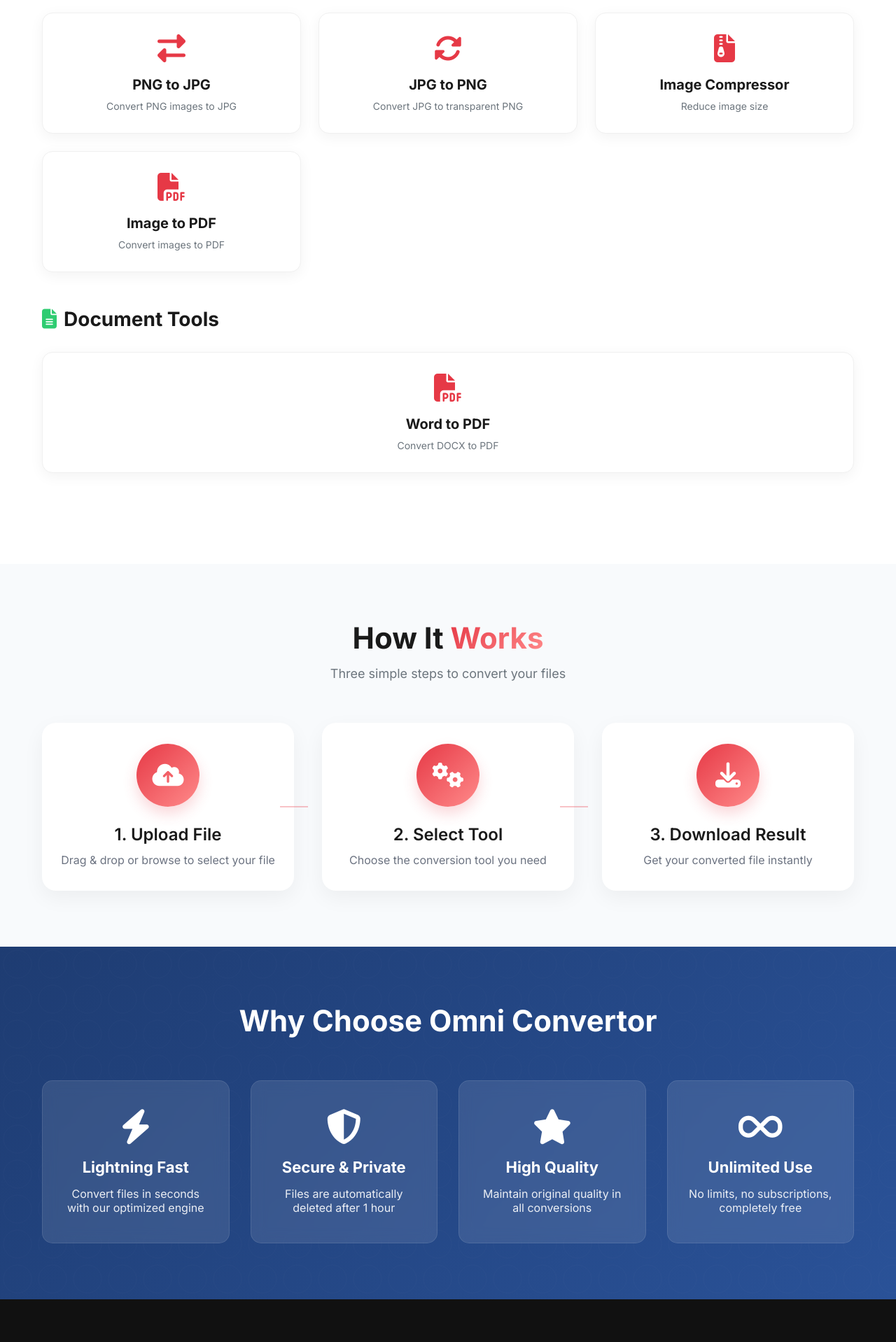
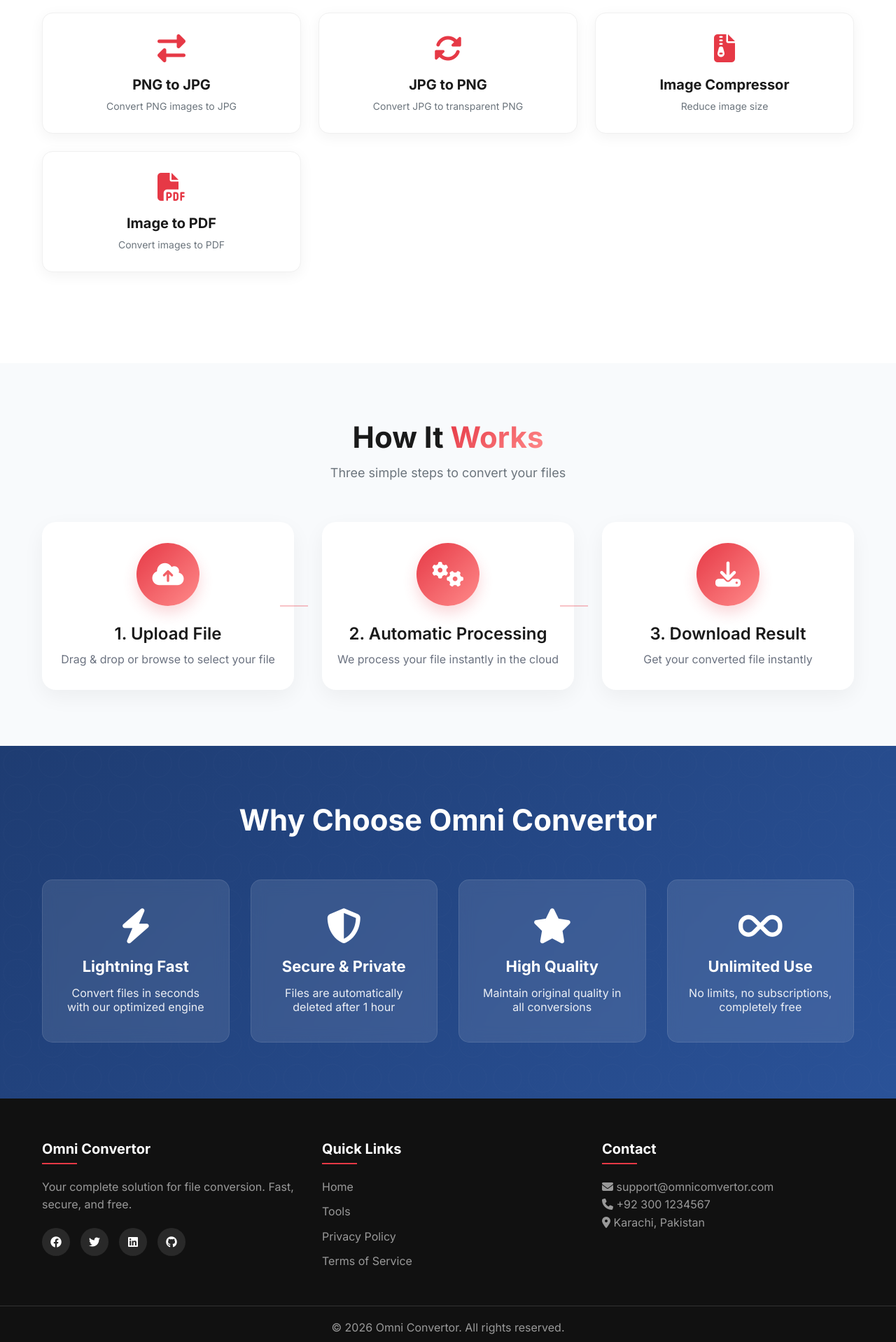
Before and after one commit to MustafaRaheel26/my-pro-converter, a Flask app: page / in a window 1280 px wide. Shown: the part 1360-3278 px from the top of the page at 70% size. Run offline with Flask 3, Linux system fonts and the light colour scheme; some libraries are stand-ins or nearby versions.

Commit message:
Refactor index.html to remove Document Tools
Removed Document Tools section and updated tool count.

```diff
--- a/templates/index.html
+++ b/templates/index.html
@@ -45,7 +45,6 @@
         <a href="#home" class="active">Home</a>
         <a href="#pdf-tools">PDF Tools</a>
         <a href="#image-tools">Image Tools</a>
-        <a href="#document-tools">Document</a>
         <a href="#all-tools">All Tools</a>
         <a href="/terms">Terms</a>
         <a href="/privacy">Privacy</a>
@@ -112,10 +111,10 @@
       <div class="container">
         <div class="section-header">
           <h2>All <span class="gradient-text">Conversion Tools</span></h2>
-          <p>Choose from 8 powerful tools to handle your files</p>
+          <p>Choose from 7 powerful tools to handle your files</p>
         </div>
 
-        <!-- PDF Tools (Split PDF removed) -->
+        <!-- PDF Tools -->
         <div class="tool-category" id="pdf-tools">
           <h3>
             <i class="fas fa-file-pdf" style="color: #e63946"></i> PDF Tools
@@ -168,28 +167,10 @@
           </div>
         </div>
 
-        <!-- Document Tools -->
-        <div class="tool-category" id="document-tools">
-          <h3>
-            <i class="fas fa-file-alt" style="color: #2ecc71"></i> Document
-            Tools
-          </h3>
-          <div class="tools-grid">
-            <div class="tool-card" data-tool="word-to-pdf">
-              <i class="fas fa-file-pdf"></i>
-              <h4>Word to PDF</h4>
-              <p>Convert DOCX to PDF</p>
-            </div>
-          </div>
-        </div>
       </div>
     </section>
 
-    <!-- How It Works, Benefits, Auth Modals, Footer (same as your original, unchanged) -->
-    <!-- ... keep exactly as your current index.html from line ~150 onwards ... -->
-    <!-- To save space I will not duplicate the entire file, but you must copy the rest from your existing index.html -->
-    <!-- However for completeness, here is the rest: -->
-
+    <!-- How It Works -->
     <section class="how-it-works">
       <div class="container">
         <div class="section-header">
@@ -204,8 +185,8 @@
           </div>
           <div class="step">
             <div class="step-icon"><i class="fas fa-cogs"></i></div>
-            <h3>2. Select Tool</h3>
-            <p>Choose the conversion tool you need</p>
+            <h3>2. Automatic Processing</h3>
+            <p>We process your file instantly in the cloud</p>
           </div>
           <div class="step">
             <div class="step-icon"><i class="fas fa-download"></i></div>
@@ -216,6 +197,7 @@
       </div>
     </section>
 
+    <!-- Benefits -->
     <section class="benefits">
       <div class="container">
         <div class="section-header">
@@ -246,11 +228,107 @@
       </div>
     </section>
 
-    <!-- Auth Modals (same as your original) -->
-    <div class="auth-modal" id="signup-modal">...</div>
-    <div class="auth-modal" id="login-modal">...</div>
+    <!-- Auth Modals (unchanged) -->
+    <div class="auth-modal" id="signup-modal">
+      <div class="auth-box">
+        <span id="close-signup" class="close-btn">&times;</span>
+        <i class="fas fa-user-plus auth-icon"></i>
+        <h3>Create Account</h3>
+        {% if signup_error %}
+        <p class="modal-error">{{ signup_error }}</p>
+        {% endif %}
+        <form method="POST" action="/auth">
+          <div class="input-group">
+            <i class="fas fa-user"></i>
+            <input type="text" name="username" placeholder="Username" required />
+          </div>
+          <div class="input-group">
+            <i class="fas fa-envelope"></i>
+            <input type="email" name="email" placeholder="Email" required />
+          </div>
+          <div class="input-group">
+            <i class="fas fa-lock"></i>
+            <input type="password" name="password" placeholder="Password" required />
+          </div>
+          <input type="hidden" name="type" value="signup" />
+          <button type="submit" class="auth-submit">
+            Sign Up <i class="fas fa-arrow-right"></i>
+          </button>
+        </form>
+        <p>
+          Already have an account?
+          <span id="switch-login" class="switch-link">Login</span>
+        </p>
+      </div>
+    </div>
 
-    <footer class="main-footer">...</footer>
+    <div class="auth-modal" id="login-modal">
+      <div class="auth-box">
+        <span id="close-login" class="close-btn">&times;</span>
+        <i class="fas fa-sign-in-alt auth-icon"></i>
+        <h3>Welcome Back</h3>
+        {% if login_error %}
+        <p class="modal-error">{{ login_error }}</p>
+        {% endif %}
+        <form method="POST" action="/auth">
+          <div class="input-group">
+            <i class="fas fa-user"></i>
+            <input type="text" name="username" placeholder="Username" required />
+          </div>
+          <div class="input-group">
+            <i class="fas fa-lock"></i>
+            <input type="password" name="password" placeholder="Password" required />
+          </div>
+          <input type="hidden" name="type" value="login" />
+          <button type="submit" class="auth-submit">
+            Login <i class="fas fa-arrow-right"></i>
+          </button>
+        </form>
+        <p>
+          Don't have an account?
+          <span id="switch-signup" class="switch-link">Sign Up</span>
+        </p>
+      </div>
+    </div>
+
+    <!-- Footer -->
+    <footer class="main-footer">
+      <div class="footer-container">
+        <div class="footer-content">
+          <div class="footer-section">
+            <h4>Omni Convertor</h4>
+            <p>
+              Your complete solution for file conversion. Fast, secure, and
+              free.
+            </p>
+            <div class="social-links">
+              <a href="#"><i class="fab fa-facebook"></i></a>
+              <a href="#"><i class="fab fa-twitter"></i></a>
+              <a href="#"><i class="fab fa-linkedin"></i></a>
+              <a href="#"><i class="fab fa-github"></i></a>
+            </div>
+          </div>
+          <div class="footer-section">
+            <h4>Quick Links</h4>
+            <ul>
+              <li><a href="#home">Home</a></li>
+              <li><a href="#all-tools">Tools</a></li>
+              <li><a href="/privacy">Privacy Policy</a></li>
+              <li><a href="/terms">Terms of Service</a></li>
+            </ul>
+          </div>
+          <div class="footer-section">
+            <h4>Contact</h4>
+            <p><i class="fas fa-envelope"></i> support@omnicomvertor.com</p>
+            <p><i class="fas fa-phone"></i> +92 300 1234567</p>
+            <p><i class="fas fa-map-marker-alt"></i> Karachi, Pakistan</p>
+          </div>
+        </div>
+      </div>
+      <div class="footer-bottom">
+        <p>© 2026 Omni Convertor. All rights reserved.</p>
+      </div>
+    </footer>
 
     <script src="{{ url_for('static', filename='js/script.js') }}"></script>
   </body>
```
